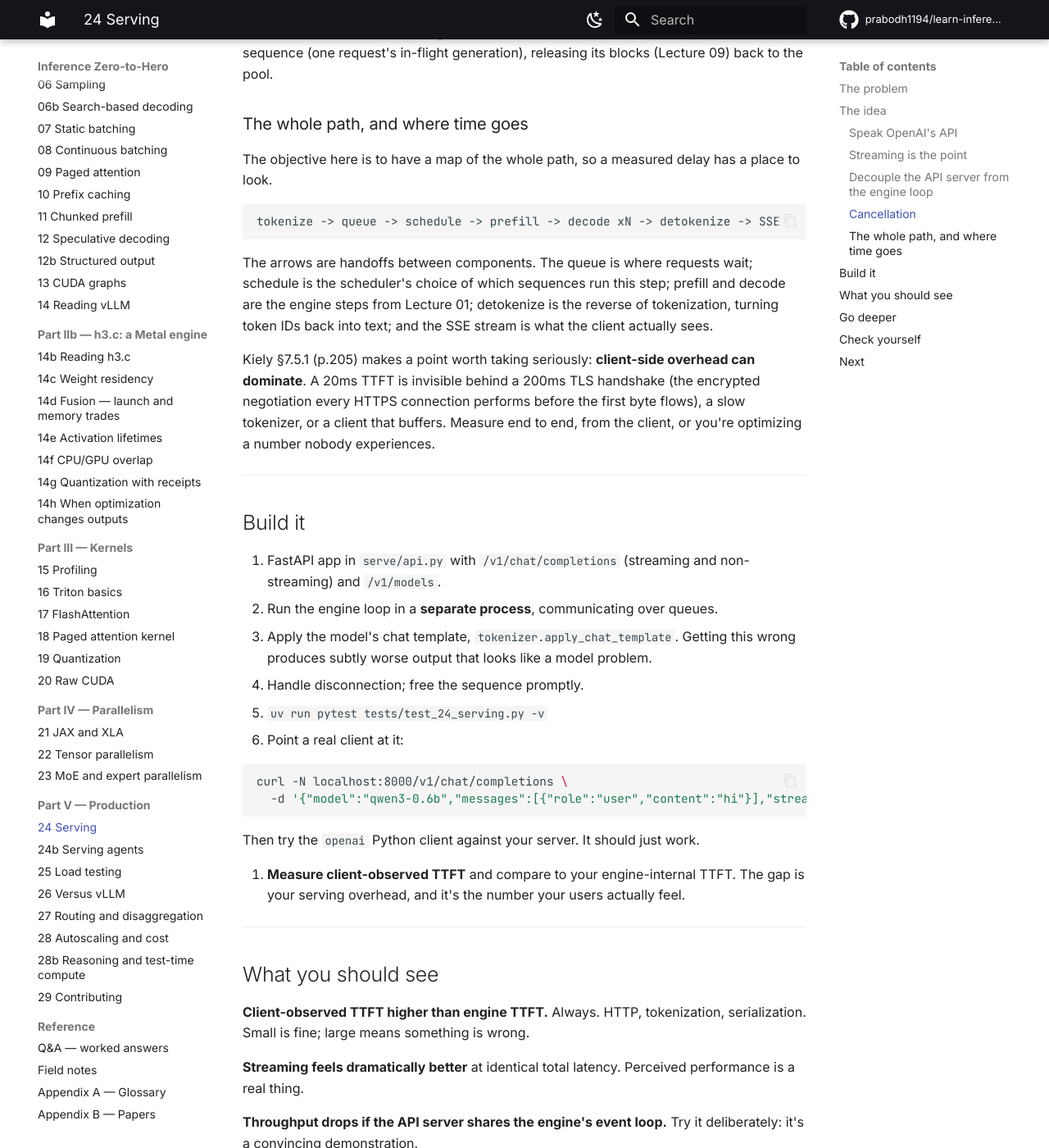
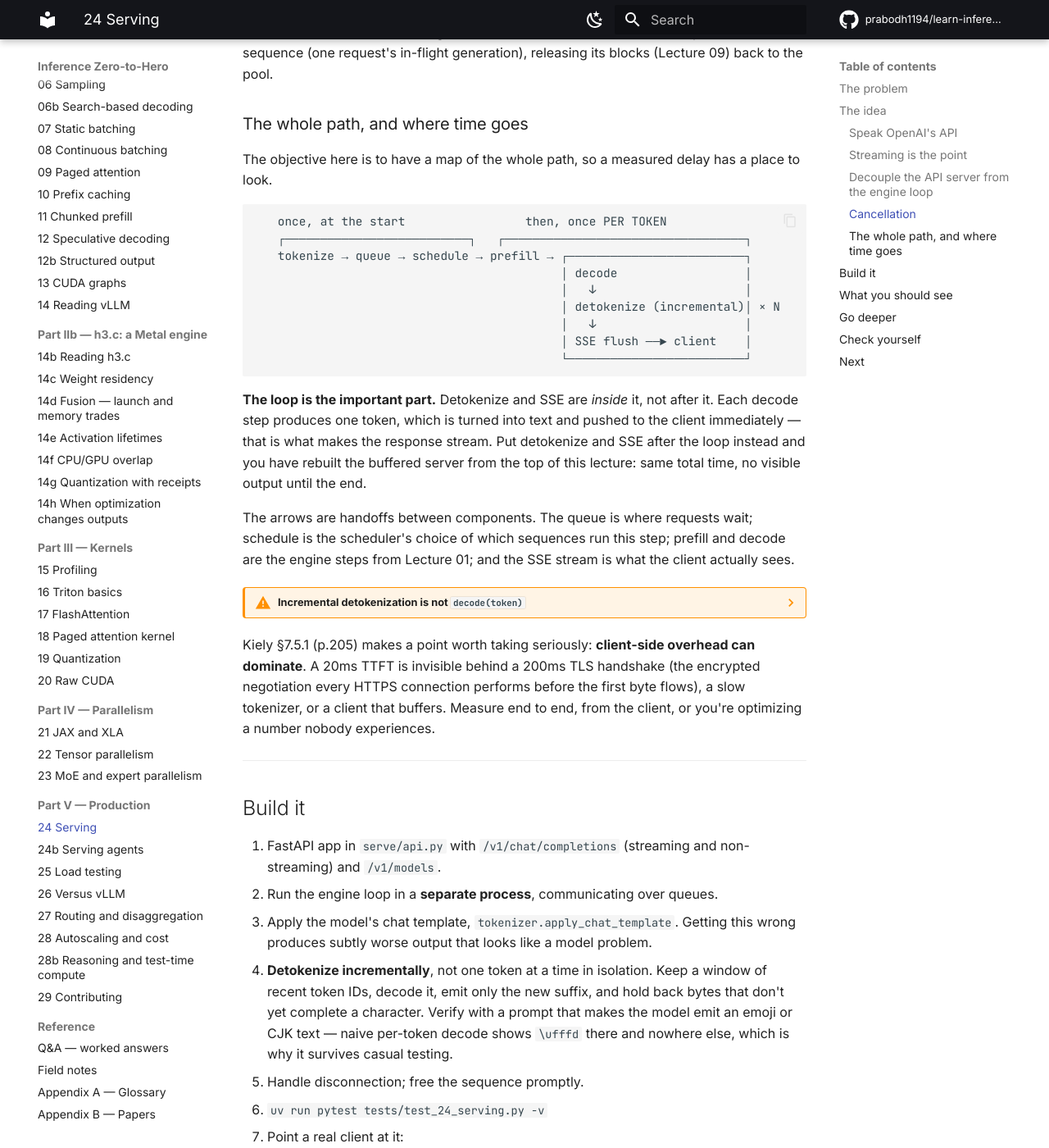
Before and after one commit to prabodh1194/learn-inference, an MkDocs documentation site: the page built from book/24-serving.md, in a window 1280 px wide and 1400 px high, scrolled down 2401 px. Shown: the whole window at 82% size. Built offline with MkDocs 1.6.1 and Material for MkDocs 9.7.7, drawn with Linux system fonts in a browser that asks for light colours; comment, search, counter and statistics services are not loaded.

Commit message:
book: L24 -- fix the request-path diagram to show the streaming loop; add incremental detokenization
The path was drawn as

    tokenize -> queue -> schedule -> prefill -> decode xN -> detokenize -> SSE

which puts detokenize and SSE AFTER the decode loop -- i.e. the buffered server
this lecture's opening argues against. Same total time, nothing visible until
the end. The reader was told to build streaming and handed a diagram of the
non-streaming design.

Redrawn so the loop contains decode -> detokenize -> SSE flush, x N, with the
one-time prefix (tokenize/queue/schedule/prefill) marked separately, and states
plainly that moving detokenize/SSE outside the loop rebuilds the buffered server.

Also adds the mechanism that makes per-token streaming actually work, which the
book never mentioned anywhere: incremental detokenization. A BPE token is not a
character and often not even a whole one -- multi-byte UTF-8 is routinely split
across two tokens, so decoding each in isolation yields U+FFFD. Verified: the
waving-hand emoji is b'\xf0\x9f\x91\x8b'; each half alone decodes to replacement
characters, together to the emoji. Tokenizers also fold leading spaces into
tokens, so naive decode gets spacing wrong on plain ASCII too.

Documents the fix every engine uses (decode a window of recent IDs, emit only
the new suffix, buffer incomplete bytes), notes vLLM's detokenize_incrementally,
and adds it as a build step with the emoji test -- this bug shows up only on
non-ASCII output, which is exactly why it survives casual testing.

Co-Authored-By: Claude Opus 5 <noreply@anthropic.com>

````diff
--- a/book/24-serving.md
+++ b/book/24-serving.md
@@ -124,14 +124,57 @@ The objective here is to have a map of the whole path, so a measured delay has a
 place to look.
 
 ```
-tokenize -> queue -> schedule -> prefill -> decode xN -> detokenize -> SSE
+   once, at the start                 then, once PER TOKEN
+   ┌──────────────────────────┐   ┌──────────────────────────────────┐
+   tokenize → queue → schedule → prefill → ┌─────────────────────────┐
+                                           │ decode                  │
+                                           │   ↓                     │
+                                           │ detokenize (incremental)│ × N
+                                           │   ↓                     │
+                                           │ SSE flush ──► client    │
+                                           └─────────────────────────┘
 ```
+
+**The loop is the important part.** Detokenize and SSE are *inside* it, not
+after it. Each decode step produces one token, which is turned into text and
+pushed to the client immediately — that is what makes the response stream. Put
+detokenize and SSE after the loop instead and you have rebuilt the buffered
+server from the top of this lecture: same total time, no visible output until
+the end.
 
 The arrows are handoffs between components. The queue is where requests wait;
 schedule is the scheduler's choice of which sequences run this step; prefill and
-decode are the engine steps from Lecture 01; detokenize is the reverse of
-tokenization, turning token IDs back into text; and the SSE stream is what the
+decode are the engine steps from Lecture 01; and the SSE stream is what the
 client actually sees.
+
+??? warning "Incremental detokenization is not `decode(token)`"
+    Detokenizing one token at a time is the part people get wrong, and it fails
+    in a way that looks like a model bug.
+
+    A BPE token is not a character, and it is not even necessarily a whole
+    character. Multi-byte UTF-8 — emoji, CJK, accented letters — is routinely
+    split across two tokens. Decode each token in isolation and the first half
+    has no valid character in it:
+
+    ```
+    token 4712  ──► b'\xf0\x9f'      decode alone → "\ufffd"  (garbage)
+    token 9931  ──► b'\x91\x8b'      decode alone → "\ufffd"  (garbage)
+                    ────────────
+                    together    ──►  b'\xf0\x9f\x91\x8b'  =  "👋"
+    ```
+
+    Tokenizers also merge leading spaces into tokens, so naive per-token decode
+    produces wrong spacing even on pure ASCII.
+
+    The fix every engine uses: keep a small window of recent token IDs, decode
+    the window, and emit only the *new suffix* — the characters that appeared
+    since the last step. Bytes that do not yet form a complete character stay
+    buffered until the next token completes them. `transformers` exposes this
+    as an incremental detokenizer; vLLM has its own
+    (`detokenize_incrementally`) for exactly this reason.
+
+    Test it with an emoji in the output. A naive implementation shows `\ufffd`
+    where the emoji should be.
 
 Kiely §7.5.1 (p.205) makes a point worth taking seriously: **client-side
 overhead can dominate**. A 20ms TTFT is invisible behind a 200ms TLS handshake
@@ -148,9 +191,14 @@ client, or you're optimizing a number nobody experiences.
 2. Run the engine loop in a **separate process**, communicating over queues.
 3. Apply the model's chat template, `tokenizer.apply_chat_template`. Getting this
    wrong produces subtly worse output that looks like a model problem.
-4. Handle disconnection; free the sequence promptly.
-5. `uv run pytest tests/test_24_serving.py -v`
-6. Point a real client at it:
+4. **Detokenize incrementally**, not one token at a time in isolation. Keep a
+   window of recent token IDs, decode it, emit only the new suffix, and hold
+   back bytes that don't yet complete a character. Verify with a prompt that
+   makes the model emit an emoji or CJK text — naive per-token decode shows
+   `\ufffd` there and nowhere else, which is why it survives casual testing.
+5. Handle disconnection; free the sequence promptly.
+6. `uv run pytest tests/test_24_serving.py -v`
+7. Point a real client at it:
 
 ```bash
 curl -N localhost:8000/v1/chat/completions \
````
Also changed, not shown: other parts of book/24-serving.md (+1 -1 lines).
